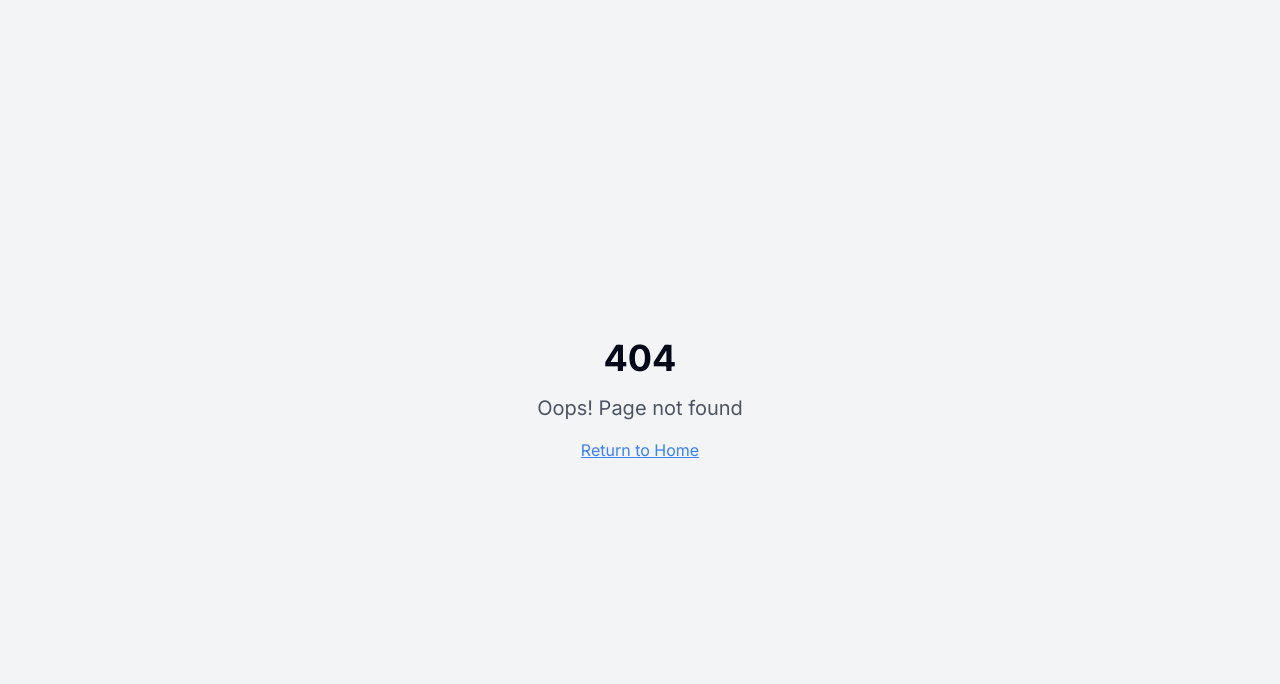
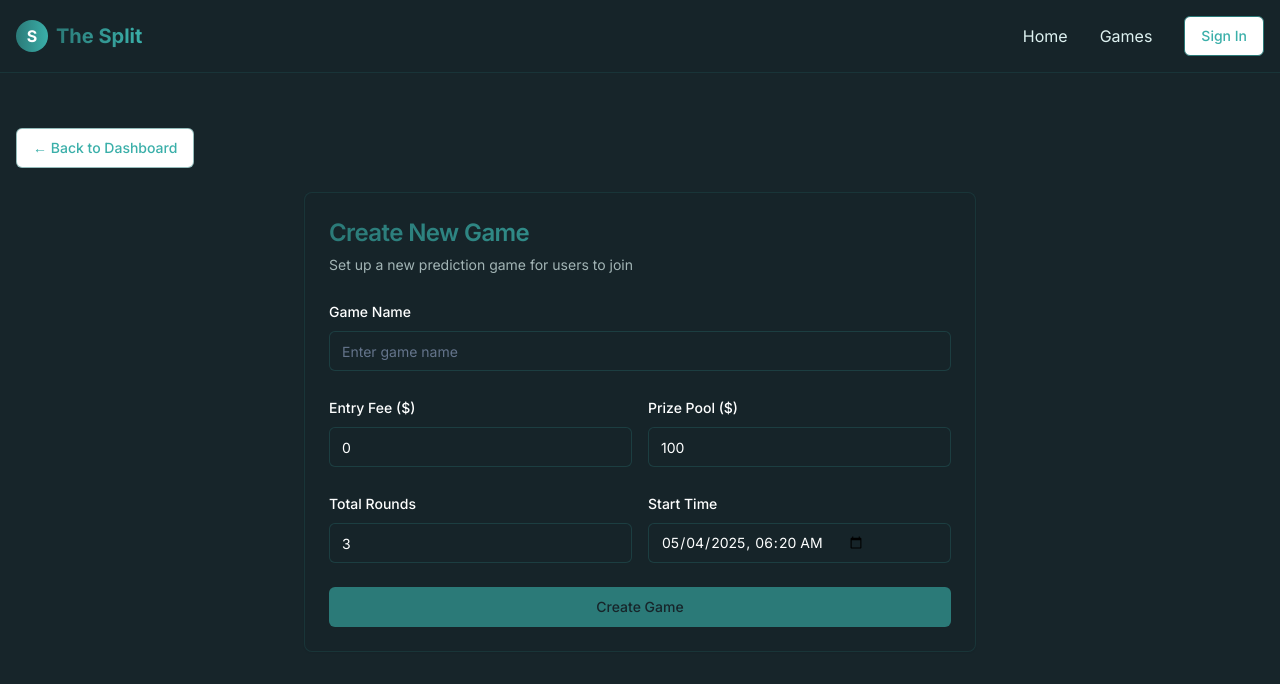
Before and after one commit to glennwood21-wq/split-vista-prime, a React (Vite) app: page /admin/game/create in a window 1280 px wide. Before the commit this address had no page. Shown: the top 684 px of the page. Built offline with nearby package versions, Linux system fonts and the light colour scheme.

Commit message:
Add admin game creation page
Implement a hidden admin page with a form to create new games, allowing admins to set game name, entry fee, total rounds, start time, and prize pool.

```diff
--- a/src/App.tsx
+++ b/src/App.tsx
@@ -11,6 +11,7 @@ import SignUp from "./pages/SignUp";
 import Dashboard from "./pages/Dashboard";
 import GameDetails from "./pages/GameDetails";
 import GameQuestion from "./pages/GameQuestion";
+import AdminGameCreate from "./pages/AdminGameCreate";
 import NotFound from "./pages/NotFound";
 
 const queryClient = new QueryClient();
@@ -30,6 +31,7 @@ const App = () => (
             <Route path="/game/:gameId/question" element={<GameQuestion />} />
             <Route path="/signin" element={<SignIn />} />
             <Route path="/signup" element={<SignUp />} />
+            <Route path="/admin/game/create" element={<AdminGameCreate />} />
             {/* ADD ALL CUSTOM ROUTES ABOVE THE CATCH-ALL "*" ROUTE */}
             <Route path="*" element={<NotFound />} />
           </Routes>
--- /dev/null
+++ b/src/pages/AdminGameCreate.tsx
@@ -0,0 +1,223 @@
+
+import React, { useState, useEffect } from 'react';
+import { Navigate, useNavigate } from 'react-router-dom';
+import { useAuth } from '@/context/AuthContext';
+import { supabase } from '@/integrations/supabase/client';
+import Header from '@/components/Header';
+import { Button } from '@/components/ui/button';
+import { Input } from '@/components/ui/input';
+import { Label } from '@/components/ui/label';
+import { toast } from '@/components/ui/sonner';
+import { format } from 'date-fns';
+import {
+  Card,
+  CardContent,
+  CardDescription,
+  CardFooter,
+  CardHeader,
+  CardTitle,
+} from "@/components/ui/card";
+
+const AdminGameCreate: React.FC = () => {
+  const { user } = useAuth();
+  const navigate = useNavigate();
+  const [isAdmin, setIsAdmin] = useState(false);
+  const [loading, setLoading] = useState(true);
+  const [submitting, setSubmitting] = useState(false);
+
+  // Game form state
+  const [gameName, setGameName] = useState('');
+  const [entryFee, setEntryFee] = useState('0');
+  const [totalRounds, setTotalRounds] = useState('3');
+  const [startTime, setStartTime] = useState('');
+  const [prizePool, setPrizePool] = useState('100');
+
+  // Check if user is an admin
+  useEffect(() => {
+    const checkAdminStatus = async () => {
+      if (!user) return;
+
+      try {
+        const { data, error } = await supabase
+          .from('profiles')
+          .select('is_admin')
+          .eq('id', user.id)
+          .single();
+
+        if (error) throw error;
+        setIsAdmin(data?.is_admin || false);
+      } catch (error: any) {
+        console.error('Error checking admin status:', error.message);
+      } finally {
+        setLoading(false);
+      }
+    };
+
+    checkAdminStatus();
+  }, [user]);
+
+  const handleSubmit = async (e: React.FormEvent) => {
+    e.preventDefault();
+
+    if (!user || !isAdmin) return;
+
+    try {
+      setSubmitting(true);
+
+      // Format the date-time for Postgres
+      let formattedStartTime = null;
+      if (startTime) {
+        formattedStartTime = new Date(startTime).toISOString();
+      }
+
+      const { data, error } = await supabase
+        .from('games')
+        .insert({
+          name: gameName,
+          entry_fee: parseFloat(entryFee),
+          total_rounds: parseInt(totalRounds),
+          start_time: formattedStartTime,
+          prize_pool: parseFloat(prizePool),
+          created_by: user.id,
+          is_locked: false,
+          is_completed: false
+        })
+        .select();
+
+      if (error) throw error;
+
+      toast.success('Game created successfully!');
+      navigate('/dashboard');
+
+    } catch (error: any) {
+      console.error('Error creating game:', error.message);
+      toast.error('Failed to create game: ' + error.message);
+    } finally {
+      setSubmitting(false);
+    }
+  };
+
+  // If user is not logged in, redirect to sign in page
+  if (!user && !loading) {
+    return <Navigate to="/signin" replace />;
+  }
+
+  // If user is not an admin and we've finished loading, redirect to dashboard
+  if (!isAdmin && !loading) {
+    return <Navigate to="/dashboard" replace />;
+  }
+
+  // Current date and time in the format expected by datetime-local input
+  const now = new Date();
+  const formattedNow = format(now.setMinutes(now.getMinutes() + 30), "yyyy-MM-dd'T'HH:mm");
+
+  return (
+    <div className="min-h-screen bg-theSplit-navy text-theSplit-white">
+      <Header />
+      <div className="container mx-auto pt-32 pb-20 px-4">
+        <Button
+          onClick={() => navigate('/dashboard')}
+          variant="outline"
+          className="mb-6 border-theSplit-teal/50 text-theSplit-aqua hover:bg-theSplit-teal/10"
+        >
+          ← Back to Dashboard
+        </Button>
+
+        <Card className="max-w-2xl mx-auto bg-theSplit-navy/80 border-theSplit-teal/20 text-theSplit-white">
+          <CardHeader>
+            <CardTitle className="text-2xl text-gradient">Create New Game</CardTitle>
+            <CardDescription className="text-theSplit-light/70">
+              Set up a new prediction game for users to join
+            </CardDescription>
+          </CardHeader>
+
+          <form onSubmit={handleSubmit}>
+            <CardContent className="space-y-6">
+              <div className="space-y-2">
+                <Label htmlFor="gameName">Game Name</Label>
+                <Input
+                  id="gameName"
+                  value={gameName}
+                  onChange={(e) => setGameName(e.target.value)}
+                  required
+                  className="bg-theSplit-navy/50 border-theSplit-teal/30 text-theSplit-white"
+                  placeholder="Enter game name"
+                />
+              </div>
+
+              <div className="grid grid-cols-2 gap-4">
+                <div className="space-y-2">
+                  <Label htmlFor="entryFee">Entry Fee ($)</Label>
+                  <Input
+                    id="entryFee"
+                    type="number"
+                    min="0"
+                    step="0.01"
+                    value={entryFee}
+                    onChange={(e) => setEntryFee(e.target.value)}
+                    required
+                    className="bg-theSplit-navy/50 border-theSplit-teal/30 text-theSplit-white"
+                  />
+                </div>
+
+                <div className="space-y-2">
+                  <Label htmlFor="prizePool">Prize Pool ($)</Label>
+                  <Input
+                    id="prizePool"
+                    type="number"
+                    min="0"
+                    step="0.01"
+                    value={prizePool}
+                    onChange={(e) => setPrizePool(e.target.value)}
+                    required
+                    className="bg-theSplit-navy/50 border-theSplit-teal/30 text-theSplit-white"
+                  />
+                </div>
+              </div>
+
+              <div className="grid grid-cols-2 gap-4">
+                <div className="space-y-2">
+                  <Label htmlFor="totalRounds">Total Rounds</Label>
+                  <Input
+                    id="totalRounds"
+                    type="number"
+                    min="1"
+                    step="1"
+                    value={totalRounds}
+                    onChange={(e) => setTotalRounds(e.target.value)}
+                    required
+                    className="bg-theSplit-navy/50 border-theSplit-teal/30 text-theSplit-white"
+                  />
+                </div>
+
+                <div className="space-y-2">
+                  <Label htmlFor="startTime">Start Time</Label>
+                  <Input
+                    id="startTime"
+                    type="datetime-local"
+                    value={startTime || formattedNow}
+                    onChange={(e) => setStartTime(e.target.value)}
+                    required
+                    className="bg-theSplit-navy/50 border-theSplit-teal/30 text-theSplit-white"
+                  />
+                </div>
+              </div>
+            </CardContent>
+
+            <CardFooter>
+              <Button
+                type="submit"
+                className="w-full bg-theSplit-teal hover:bg-theSplit-aqua text-theSplit-navy"
+                disabled={submitting}
+              >
+                {submitting ? 'Creating...' : 'Create Game'}
+              </Button>
+            </CardFooter>
+          </form>
+        </Card>
+      </div>
+    </div>
+  );
+};
+
+export default AdminGameCreate;
--- a/src/pages/Dashboard.tsx
+++ b/src/pages/Dashboard.tsx
@@ -15,6 +15,7 @@ import {
   CardTitle,
 } from "@/components/ui/card";
 import { formatDistanceToNow } from 'date-fns';
+import { Plus } from 'lucide-react';
 
 const Dashboard: React.FC = () => {
   const { user, signOut, isLoading } = useAuth();
@@ -185,10 +186,10 @@ const Dashboard: React.FC = () => {
                 <h2 className="text-xl font-semibold text-gradient">Available Games</h2>
                 {isAdmin && (
                   <Button
-                    onClick={handleCreateGame}
+                    onClick={() => navigate('/admin/game/create')}
                     className="bg-theSplit-teal hover:bg-theSplit-aqua text-theSplit-navy"
                   >
-                    Create Game
+                    <Plus className="mr-1" size={16} /> Create Game
                   </Button>
                 )}
               </div>
```
